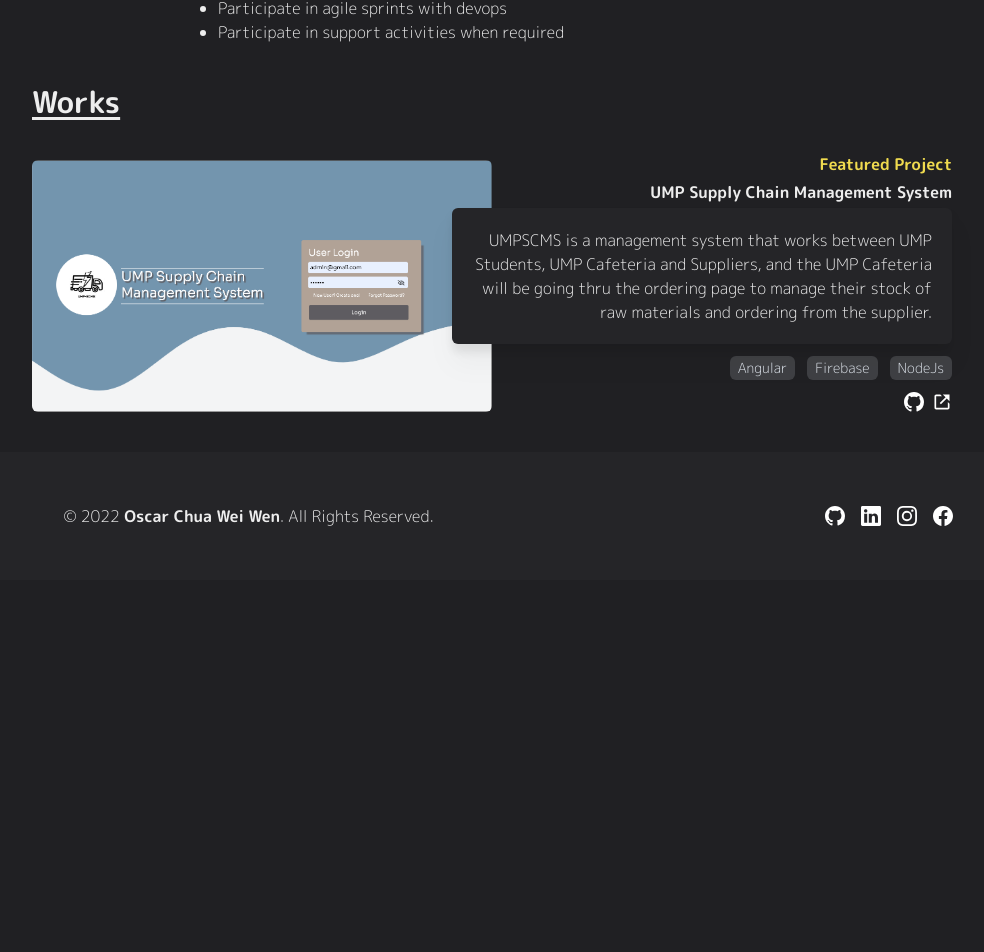
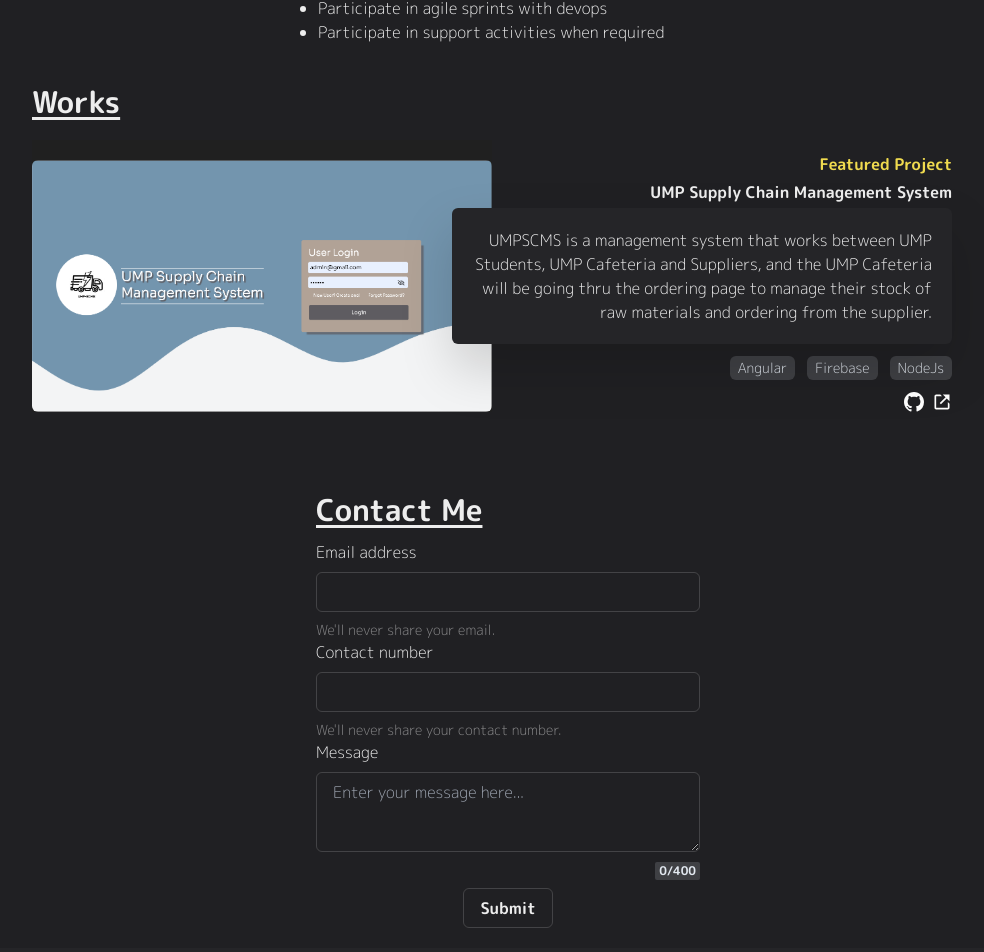
Before and after one commit to oscarchuaweiwen-fsd/oscar-portfolio, a Next.js app: page / in a window 1280 px wide. Shown: the part 1413-2365 px from the top of the page, without its empty margins (132-1116 px from the left). Before the commit the page ends 1993 px from the top, so only its background shows below. Built offline with nearby package versions, Linux system fonts and the light colour scheme.

Commit message:
feat: updates

```diff
--- /dev/null
+++ b/components/contact.js
@@ -0,0 +1,108 @@
+import React,{useEffect,useState} from "react";
+import {
+  FormControl,
+  FormLabel,
+  FormErrorMessage,
+  FormHelperText,
+  Input,
+  Button,Textarea,Badge
+} from "@chakra-ui/react";
+import { useForm } from "react-hook-form";
+import { joiResolver } from "@hookform/resolvers/joi";
+import Joi from "joi";
+
+const schema = Joi.object({
+  email: Joi.string()
+    .email({ minDomainSegments: 2, tlds: { allow: ["com", "net"] } })
+    .required(),
+  contact: Joi.number().integer().required(),
+  message: Joi.string().required()
+});
+
+function Contact() {
+
+   const [length,setLength] = useState(0);
+
+  const {
+    register,
+    handleSubmit,
+    formState: { errors },
+  } = useForm({
+    resolver: joiResolver(schema),
+  });
+
+  const onSubmit = (data) => {
+    console.log(data);
+  };
+
+  useEffect(()=>{
+
+  },[])
+  let handleInputChange = (e) => {
+    let inputValue = e.target.value
+    console.log(inputValue.length)
+    setLength((prev)=>{return inputValue.length})
+  }
+  return (
+    <div
+      className="sm:w-full sm:flex sm:justify-center mx-5 sm:mx-0"
+      id="experience"
+    >
+      <div>
+        <div className="sm:text-3xl text-xl font-bold underline underline-offset-4 mx-5 sm:mt-10 mt-5">
+          Contact Me
+        </div>
+
+        <div className=" sm:w-96 mx-5 mt-3">
+          <form onSubmit={handleSubmit(onSubmit)}>
+            <FormControl
+              isInvalid={errors.email?.message || errors.contact?.message || errors.message?.message}
+            >
+              <FormLabel htmlFor="email">Email address</FormLabel>
+              <Input id="email" type="email" {...register("email")} />
+              {!errors.email?.message ? (
+                <FormHelperText>
+                  We&apos;ll never share your email.
+                </FormHelperText>
+              ) : (
+                <FormErrorMessage>{errors.email?.message}</FormErrorMessage>
+              )}
+
+              <FormLabel htmlFor="contact">Contact number</FormLabel>
+              <Input id="contact" type="number" {...register("contact")} />
+              {!errors.contact?.message ? (
+                <FormHelperText>
+                  We&apos;ll never share your contact number.
+                </FormHelperText>
+              ) : (
+                <FormErrorMessage>{errors.contact?.message}</FormErrorMessage>
+              )}
+
+              <FormLabel htmlFor="message">Message</FormLabel>
+              <Textarea maxlength="400" onChange={handleInputChange} {...register('message')} id="message" placeholder="Enter your message here..."/>
+              {!errors.message?.message ? (
+                <FormHelperText className="text-right">
+<Badge>{length}/400</Badge>
+                </FormHelperText>
+              ) : (
+                <FormErrorMessage>{errors.message?.message}</FormErrorMessage>
+              )}
+            </FormControl>
+
+            <div className="flex justify-center ">
+              <Button
+                className="mt-2"
+                variant="outline"
+                type="submit"
+              >
+                Submit
+              </Button>
+            </div>
+          </form>
+        </div>
+      </div>
+    </div>
+  );
+}
+
+export default Contact;
--- a/components/experience.js
+++ b/components/experience.js
@@ -21,9 +21,10 @@ function Experience() {
 
   return (
     <div
-      className="sm:mx-44 mx-5 z-50 sm:w-3/4 flex flex-col justify-center content-center"
+      className="sm:w-full sm:flex sm:justify-center mx-5 sm:mx-0"
       id="experience"
     >
+      <div>
         <div className="sm:text-3xl text-xl font-bold underline underline-offset-4 mx-5 sm:mt-10 mt-5">
           Where I&apos;ve Worked
         </div>
@@ -58,7 +59,9 @@ function Experience() {
                   <div key={res.id}>
                     <div>
                       {res.role}{" "}
-                    <span className="text-js font-bold">@ {res.compName}</span>
+                      <span className="text-js font-bold">
+                        @ {res.compName}
+                      </span>
                     </div>
 
                     <div className="mt-2">{res.duration}</div>
@@ -66,7 +69,11 @@ function Experience() {
                     <div>
                       <ul className="list-disc ml-3 mt-2">
                         {res.description.map((res) => {
-                        return <li key={res} className="text-justify">{res}</li>;
+                          return (
+                            <li key={res} className="text-justify">
+                              {res}
+                            </li>
+                          );
                         })}
                       </ul>
                     </div>
@@ -76,6 +83,7 @@ function Experience() {
           </div>
         </div>
       </div>
+    </div>
   );
 }
 
--- a/components/work.js
+++ b/components/work.js
@@ -2,6 +2,7 @@ import React from "react";
 import { SimpleGrid, Image, Tag, Link } from "@chakra-ui/react";
 import { BiLinkExternal } from "react-icons/bi";
 import { BsGithub } from "react-icons/bs";
+import { motion } from "framer-motion";
 
 function Work() {
   const works = [
@@ -12,15 +13,18 @@ function Work() {
         "UMPSCMS is a management system that works between UMP Students, UMP Cafeteria and Suppliers, and the UMP Cafeteria will be going thru the ordering page to manage their stock of raw materials and ordering from the supplier.",
       techStack: ["Angular", "Firebase", "NodeJs"],
       pictureURL: "./project1.png",
-      githubLink: "https://github.com/oscarchuaweiwen-fsd/-Angular-UMPCafeSupplyChainManagementSystem",
+      githubLink:
+        "https://github.com/oscarchuaweiwen-fsd/-Angular-UMPCafeSupplyChainManagementSystem",
       websiteLink: "https://ump-cafe-supply-chain.web.app/",
     },
   ];
 
   return (
-    <div
+    <motion.div
       className="sm:mx-36 mx-5 z-50 sm:w-3/4 flex flex-col justify-center content-center mb-10"
       id="work"
+      animate={{ x: [-1000, 0] }}
+      translate={{ duration: 2 }}
     >
       <div className="sm:text-3xl text-xl font-bold underline underline-offset-4 mx-5 sm:mt-10 mt-5">
         Works
@@ -29,12 +33,16 @@ function Work() {
         return (
           <SimpleGrid
             columns={[1, null, 2]}
-            className="mx-5 mt-5 "
+            className="mx-5 mt-5 flex "
             key={res.title}
           >
-            <div className="">
+            <motion.div
+              className="hover:z-50 backdrop-grayscale hover:backdrop-grayscale-0 "
+              whileHover={{ scale: 1.2 }}
+              translate={{ duration: 2000 }}
+            >
               <Image src={res.pictureURL} alt="" className="rounded-md mt-5" />
-            </div>
+            </motion.div>
             <div className="relative">
               <div className="text-right text-js mt-3 font-semibold">
                 {res.category}
@@ -42,7 +50,7 @@ function Work() {
 
               <div className="text-right font-bold mt-1">{res.title}</div>
 
-              <div className="sm:text-right text-justify mt-1 bg-footer sm:p-5 p-3 sm:-ml-10 rounded-md drop-shadow-xl">
+              <div className="sm:text-right text-justify mt-1 bg-footer sm:p-5 p-3 sm:-ml-10 rounded-md drop-shadow-2xl">
                 {res.description}
               </div>
 
@@ -73,7 +81,7 @@ function Work() {
           </SimpleGrid>
         );
       })}
-    </div>
+    </motion.div>
   );
 }
 
--- a/package.json
+++ b/package.json
@@ -13,12 +13,15 @@
     "@chakra-ui/react": "^1.8.8",
     "@emotion/react": "^11.9.0",
     "@emotion/styled": "^11.8.1",
+    "@hookform/resolvers": "^2.8.8",
     "bootstrap": "^5.1.3",
     "framer-motion": "^6.3.0",
+    "joi": "^17.6.0",
     "next": "12.1.5",
     "react": "18.0.0",
     "react-bootstrap": "^2.2.3",
     "react-dom": "18.0.0",
+    "react-hook-form": "^7.30.0",
     "react-icons": "^4.3.1",
     "react-intersection-observer": "^8.34.0",
     "react-scroll": "^1.8.7",
--- a/pages/index.js
+++ b/pages/index.js
@@ -8,6 +8,8 @@ import BackgroundText from '../components/backgroundtext';
 import Typed from 'typed.js';
 import Experience from "../components/experience";
 import Work from "../components/work";
+import Contact from "../components/contact";
+
 
 export default function Home() {
   const el = useRef(null);
@@ -57,6 +59,8 @@ export default function Home() {
 
       <Work/>
 
+      <Contact/>
+
       <Footer/>
     </div>
   );
```
Also changed, not shown: 1 other file (tests, documents, lock files or other folders). Lines whose indentation alone changed are shown as unchanged.
